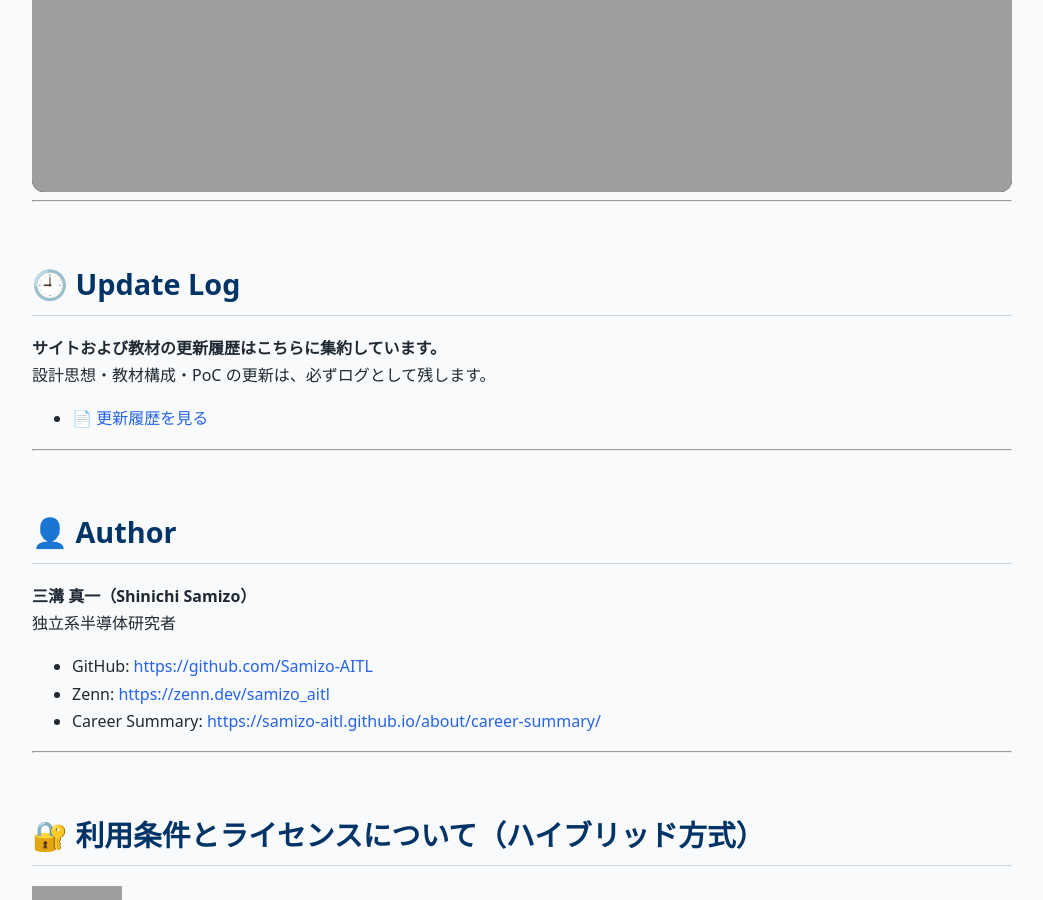
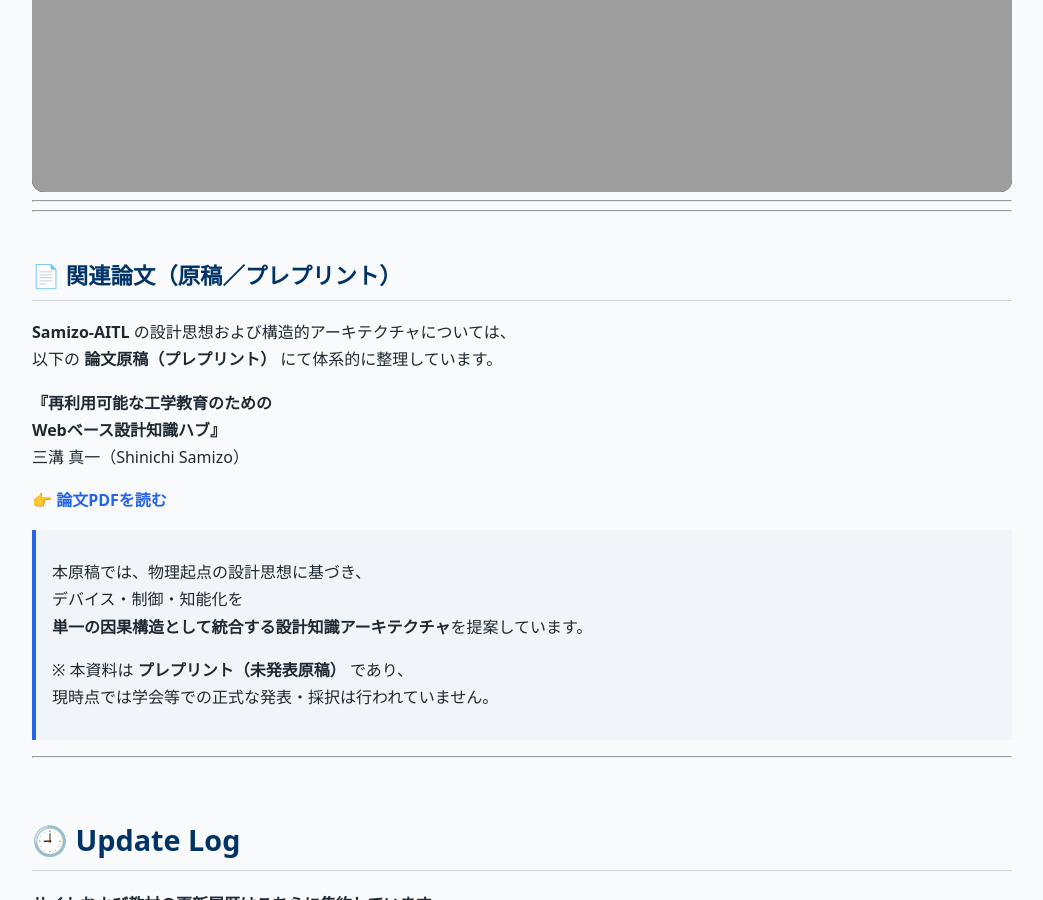
Before and after one commit to Samizo-AITL/Samizo-AITL.github.io, a Jekyll site: the page built from portal/index.md, in a window 1280 px wide and 900 px high, scrolled down 18322 px. Shown: the whole window, without its empty margins (118-1161 px from the left). Built offline with Jekyll 4.4.1, drawn with Linux system fonts in a browser that asks for light colours; grey boxes are pictures that could not be loaded.

Commit message:
Update index.md

```diff
--- a/portal/index.md
+++ b/portal/index.md
@@ -547,6 +547,28 @@ AITL制御の**中核**である**PID × FSM × LLM の三層構造**が、時
 
 ---
 
+---
+
+## 📄 関連論文（原稿／プレプリント）
+
+**Samizo-AITL** の設計思想および構造的アーキテクチャについては、
+以下の **論文原稿（プレプリント）** にて体系的に整理しています。
+
+**『再利用可能な工学教育のための
+Webベース設計知識ハブ』**
+三溝 真一（Shinichi Samizo）
+
+👉 **[論文PDFを読む](/assets/paper/2026_fie_pdh_portal.pdf)**
+
+> 本原稿では、物理起点の設計思想に基づき、
+> デバイス・制御・知能化を
+> **単一の因果構造として統合する設計知識アーキテクチャ**を提案しています。
+>
+> ※ 本資料は **プレプリント（未発表原稿）** であり、
+> 現時点では学会等での正式な発表・採択は行われていません。
+
+---
+
 # 🕘 Update Log
 
 **サイトおよび教材の更新履歴はこちらに集約しています。**
```
